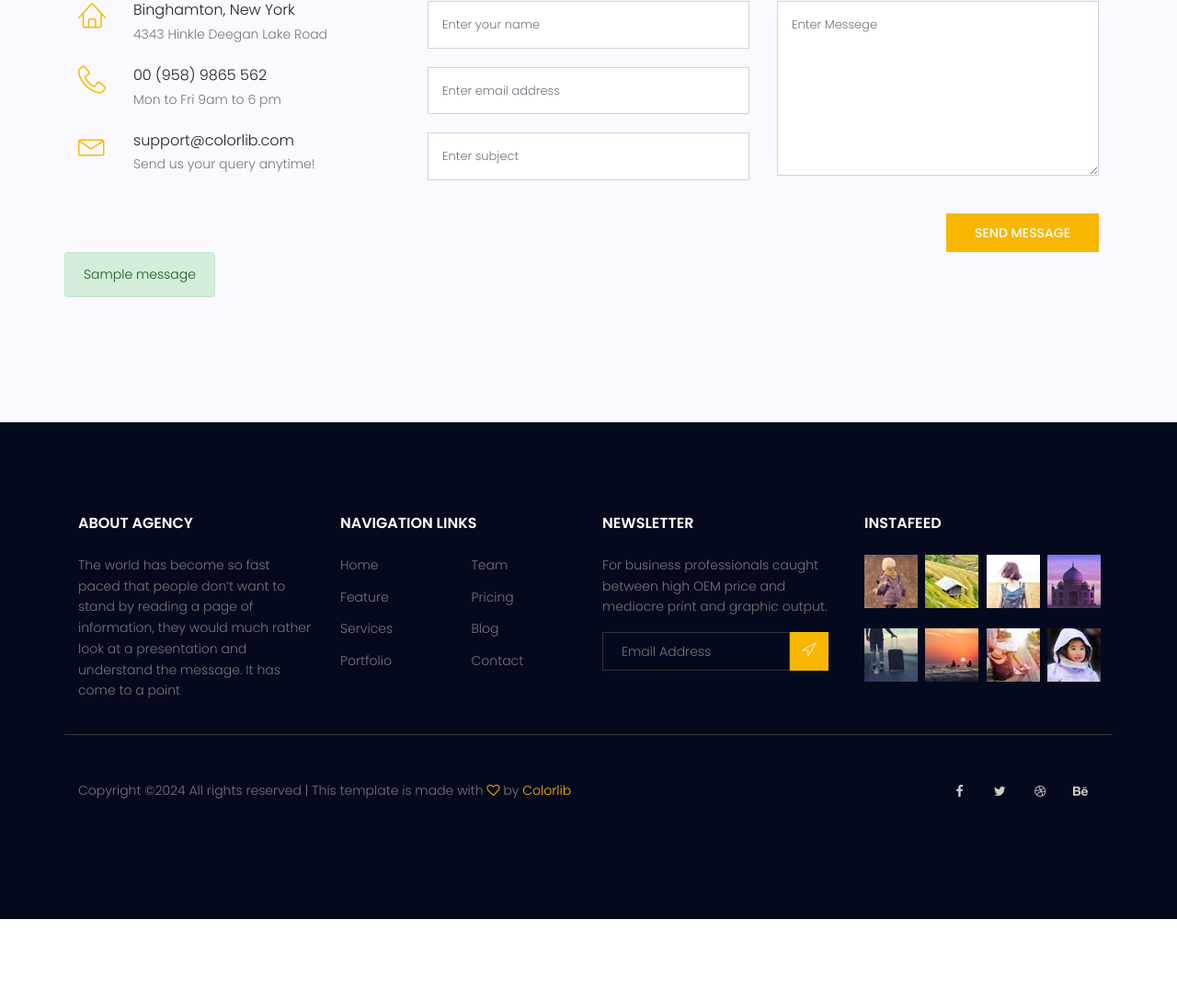
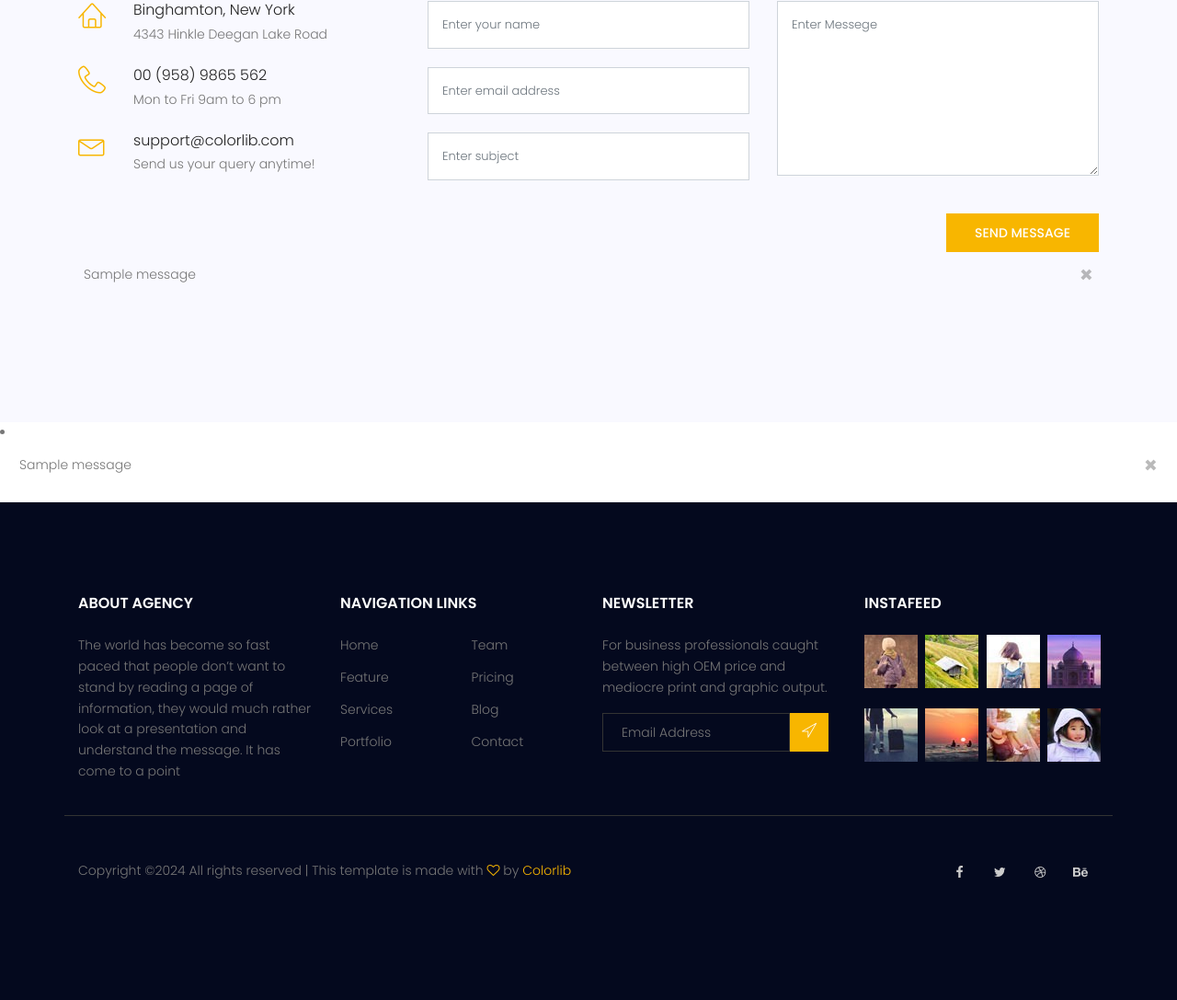
Before and after one commit to shahramsamar/Django_Project_Travel_Ageny_website, a Django app: page /contact in a window 1280 px wide. Shown: the part 1024-2111 px from the top of the page at 92% size. Before the commit the page ends 2023 px from the top, so only its background shows below. Run offline with Django 4.2, Linux system fonts and the light colour scheme; one stand-in notice (Sample message) is shown; some libraries are stand-ins or nearby versions.

Commit message:
added pop up notifications

```diff
--- a/templates/base.html
+++ b/templates/base.html
@@ -1,5 +1,4 @@
 {% load static %}
-
 <!DOCTYPE html>
 <html lang="zxx" class="no-js">
 <head>
@@ -41,6 +40,7 @@
                           <ul>
                               <li><a href="#">Visit Us</a></li>
                               <li><a href="#">Buy Tickets</a></li>
+
                           </ul>
                       </div>
                       <div class="col-lg-6 col-sm-6 col-6 header-top-right">
@@ -73,6 +73,7 @@
 
         {% block content %}
         {% endblock  %}
+		<li>{% include 'messages.html' %}</li>
 
         	<!-- start footer Area -->
 			<footer class="footer-area section-gap">
--- /dev/null
+++ b/templates/messages.html
@@ -0,0 +1,43 @@
+{% for message in messages %}
+<div class="container-fluid p-0">
+  <div class="alert {{ message.tags }} alert-dismissible" role="alert" >
+    <button type="button" class="close" data-dismiss="alert" aria-label="Close">
+      <span aria-hidden="True">&times;</span>
+    </button>
+    {{ message }}
+  </div>
+</div>
+{% endfor %}
+
+{% comment %} {% if messages %}
+<ul class="messages">
+    {% for message in messages %}
+        <li {% if message.tags %} class="{{ message.tags }}"{% endif %}>{{ message }}</li>
+    {% endfor %}
+</ul>
+
+{% endif %} {% endcomment %}
+
+{% comment %} {% if messages %}
+  {% for message in messages %}
+    <div class="alert {% if message.tags %} alert-{{ message.tags }}{% endif %}">{{ message|safe }}</div>
+  {% endfor %}
+{% endif %} {% endcomment %}
+
+{% comment %} {% if form.errors %}
+  <div class="alert alert-error">
+    <h4>Please fix the following errors</h4>
+    <ul>
+      {% for field in form %}
+        {% if field.errors %}
+          {% for error in field.errors %}
+            <li><a href="#id_{{ field.name }}" class="error">{{ error|escape }}</a></li>
+          {% endfor %}
+        {% endif %}
+      {% endfor %}
+    </ul>
+    {% if form.non_field_errors %}
+      {{ form.non_field_errors }}
+    {% endif %}
+  </div>
+{% endif %}  {% endcomment %}
--- a/templates/website/index.html
+++ b/templates/website/index.html
@@ -1,4 +1,4 @@
-{% extends "base.html" %}{% load static %} {% load blog_tags %} {% block content %}
+{% extends "base.html" %}{% load static %}{% load blog_tags %} {% block content %}
 <!-- start banner Area -->
 <section class="banner-area relative">
   <div class="overlay overlay-bg"></div>
@@ -457,6 +457,7 @@
     </div>
     <div class="row">
     {% latest_post_website %}
+
     </div>
   </div>
 </section>
```
Also changed, not shown: templates/includes.html (added, +12 -0 lines), templates/website/contact.html (+2 -32 lines), db.sqlite3.
